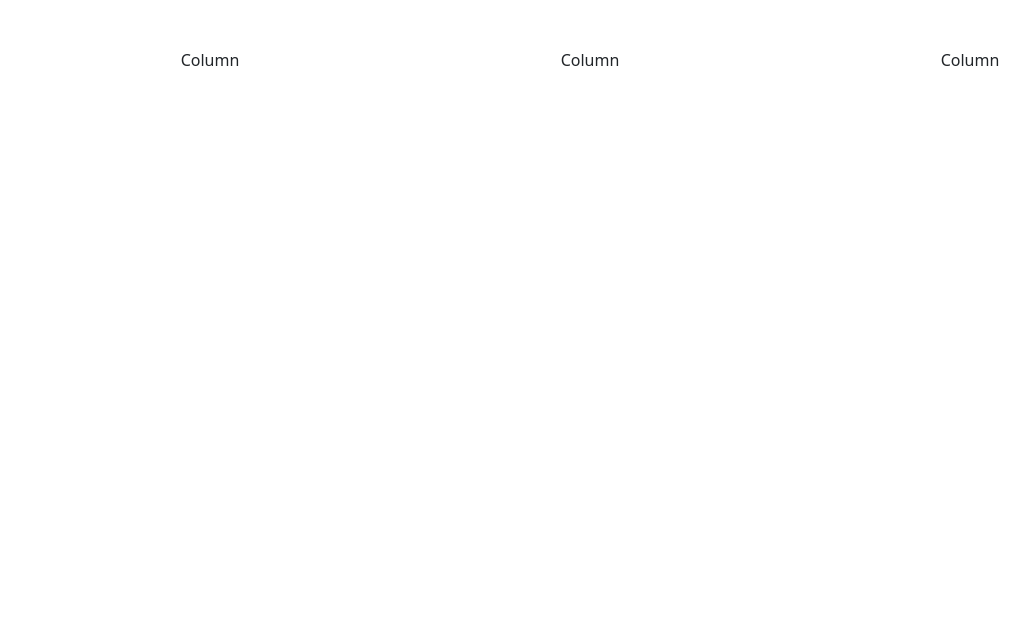
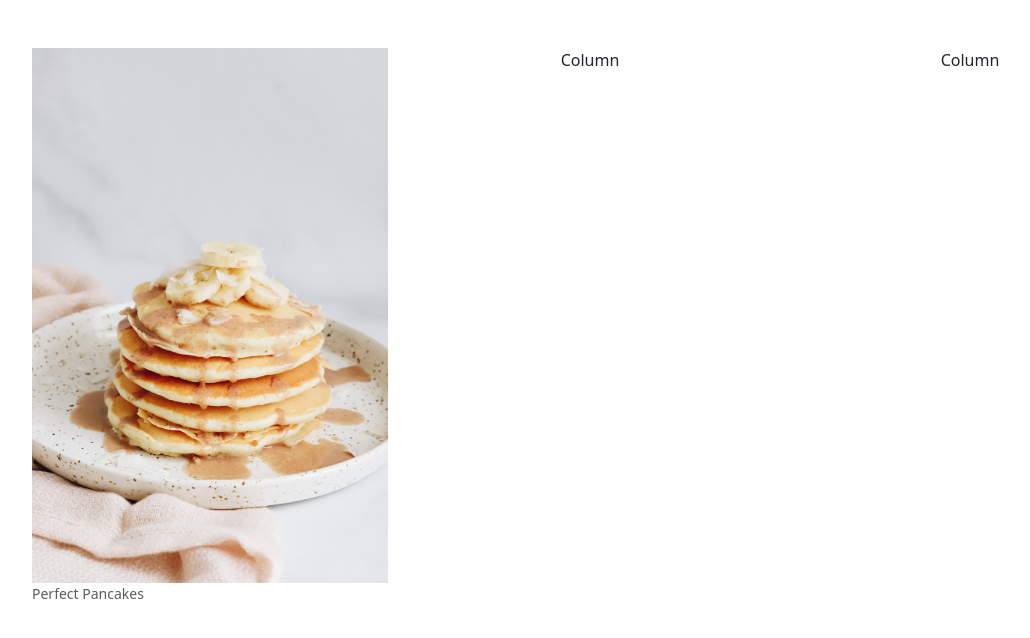
Before and after one commit to cqveman/CaveDish, a plain HTML site: page index.html in a window 1280 px wide. Shown: the whole page, without its empty margins (50-1080 px from the left). Drawn offline with nearby package versions, Linux system fonts and the light colour scheme.

Commit message:
Adding a link to Perfect Pancakes recipe page

```diff
--- a/index.html
+++ b/index.html
@@ -13,9 +13,19 @@
 	</head>
 	<body>
 		<div class="container my-5">
-            <h1 class="display-1 mb-5 text-center d-none d--block">Odin Recipes</h1>
+			<h1 class="display-1 mb-5 text-center d-none d--block">
+				Odin Recipes
+			</h1>
 			<div class="row justify-content-center text-center">
-                <div class="col-md-6 col-lg-4 mb-5">Column</div>
+				<div class="col-md-6 col-lg-4 mb-5">
+					<a href="/recipes/pancakes.html"
+						><img
+							src="assets/perfect-pancakes.jpg"
+							alt="Perfect Pancakes"
+							class="img-fluid"
+					/></a>
+                    <p class="p text-muted text-start small">Perfect Pancakes</p>
+				</div>
 				<div class="col-md-6 col-lg-4 mb-5">Column</div>
 				<div class="col-md-6 col-lg-4 mb-5">Column</div>
 			</div>
```
Also changed, not shown: assets/perfect-pancakes.jpg (added). Lines whose indentation alone changed are shown as unchanged.
